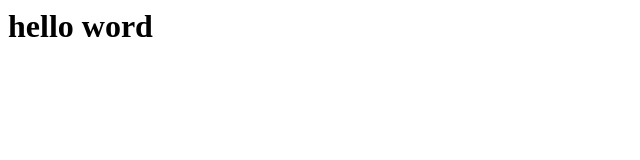
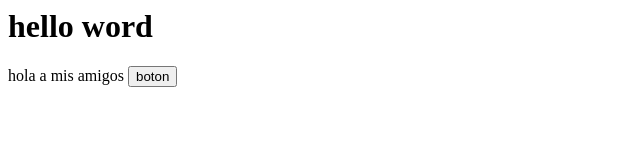
Before and after one commit to Miveth/Prueba2, a plain HTML site: page docs/index.html in a window 1280 px wide. Shown: the whole page, without its empty margins (0-640 px from the left). Drawn offline with Linux system fonts and the light colour scheme.

Commit message:
hola a todos

```diff
--- a/docs/index.html
+++ b/docs/index.html
@@ -1,3 +1,5 @@
 <html>
     <h1>hello word</h1>
+    hola a mis amigos
+    <button>boton</button>
 </html>
```
